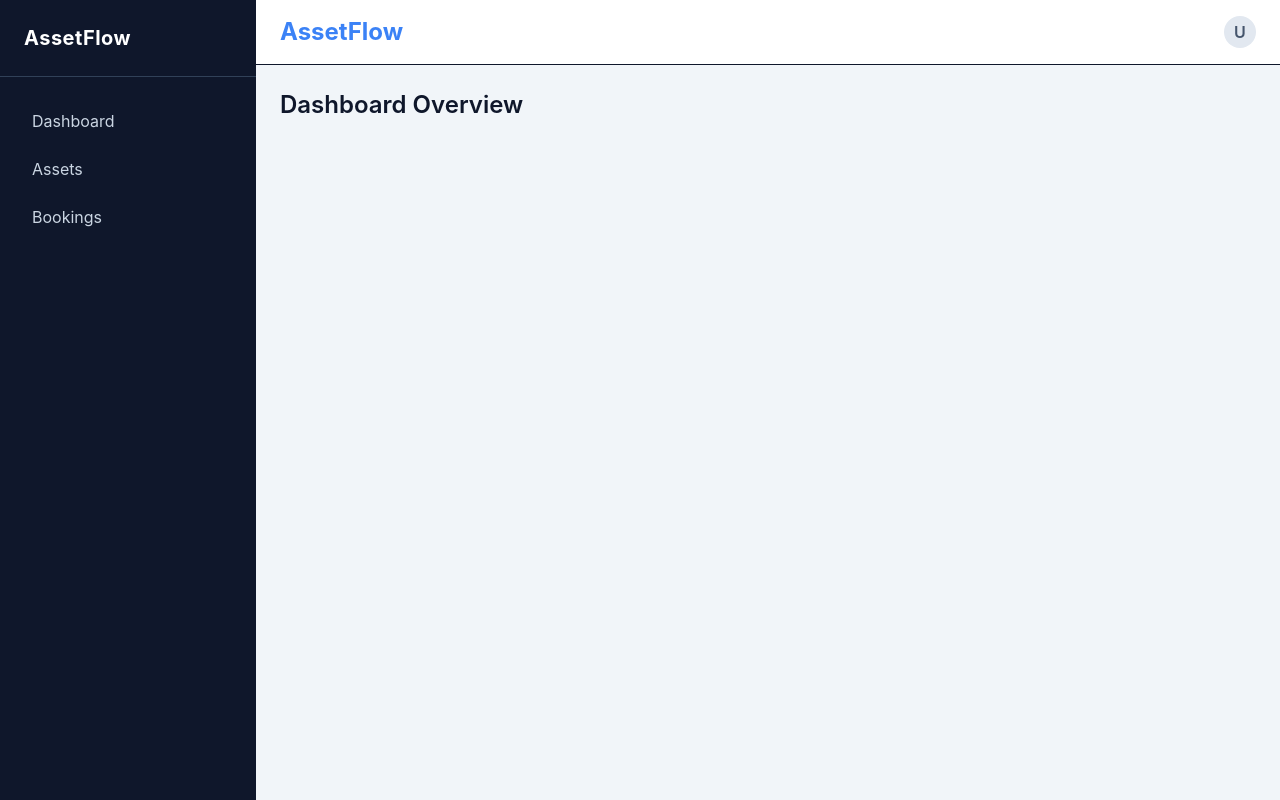
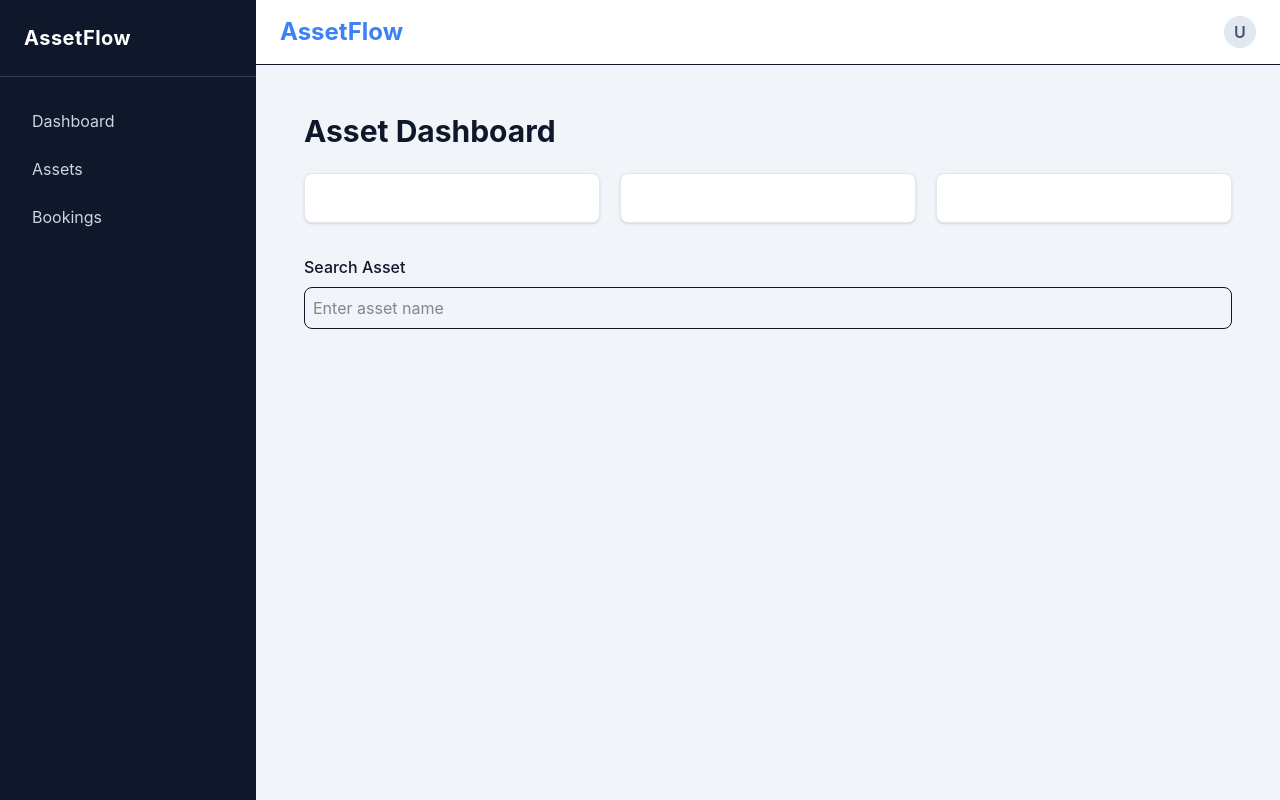
Before and after one commit to madhavsh746-eng/AssetFlow, a React (Vite) app in the folder client/: page / in a window 1280 px wide. Built offline with nearby package versions, Linux system fonts and the light colour scheme.

Commit message:
feat(ui): enhance dashboard components and add form input components

```diff
--- /dev/null
+++ b/client/src/components/dashboard/DashboardCard.jsx
@@ -0,0 +1,26 @@
+import Card from "../ui/Card";
+
+const DashboardCard = () => {
+  return (
+    <div className="grid grid-cols-1 md:grid-cols-3 gap-5">
+
+      <Card
+        title="Total Assets"
+        value="120"
+      />
+
+      <Card
+        title="Assigned Assets"
+        value="85"
+      />
+
+      <Card
+        title="Available Assets"
+        value="35"
+      />
+
+    </div>
+  );
+};
+
+export default DashboardCard;
--- /dev/null
+++ b/client/src/components/forms/Input.jsx
@@ -0,0 +1,24 @@
+const Input = ({
+  label,
+  placeholder,
+  type = "text"
+}) => {
+
+  return (
+    <div className="flex flex-col gap-2">
+
+      <label className="font-medium">
+        {label}
+      </label>
+
+      <input
+        type={type}
+        placeholder={placeholder}
+        className="border rounded-lg p-2 outline-none"
+      />
+
+    </div>
+  );
+};
+
+export default Input;
--- /dev/null
+++ b/client/src/pages/Dashboard.jsx
@@ -0,0 +1,25 @@
+import DashboardCard from "../components/dashboard/DashboardCard";
+import Input from "../components/forms/Input";
+
+const Dashboard = () => {
+  return (
+    <div className="p-6">
+
+      <h1 className="text-3xl font-bold mb-6">
+        Asset Dashboard
+      </h1>
+
+      <DashboardCard />
+
+      <div className="mt-8">
+        <Input
+          label="Search Asset"
+          placeholder="Enter asset name"
+        />
+      </div>
+
+    </div>
+  );
+};
+
+export default Dashboard;
--- a/client/src/routes/AppRoutes.jsx
+++ b/client/src/routes/AppRoutes.jsx
@@ -1,12 +1,13 @@
 import React from 'react';
 import { Routes, Route } from 'react-router-dom';
 import MainLayout from '../layouts/MainLayout';
+import Dashboard from '../pages/Dashboard';
 
 const AppRoutes = () => {
   return (
     <MainLayout>
       <Routes>
-        <Route path="/" element={<h2 className="text-2xl font-semibold">Dashboard Overview</h2>} />
+        <Route path="/" element={<Dashboard />} />
         <Route path="*" element={<h2 className="text-xl text-red-500 font-semibold">404 - Page Not Found</h2>} />
       </Routes>
     </MainLayout>
```
